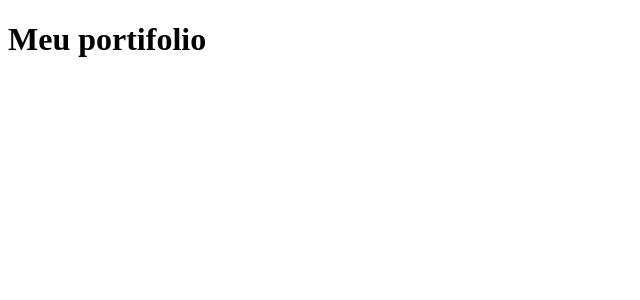
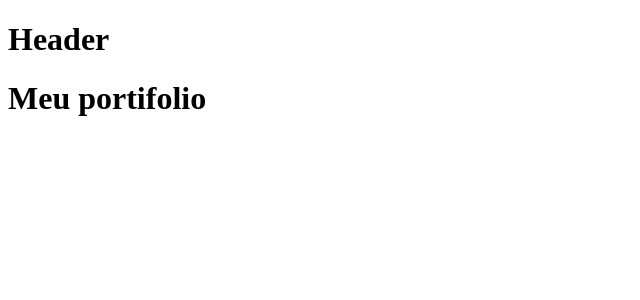
Before and after one commit to arctavares/MyPortfolio, a React (Create React App) app: page /#/ in a window 1280 px wide. Shown: the top 300 px of the page, without its empty margins (0-640 px from the left). Built offline with nearby package versions, Linux system fonts and the light colour scheme.

Commit message:
feat: create header component

```diff
--- /dev/null
+++ b/src/components/Header.jsx
@@ -0,0 +1,7 @@
+import React from 'react';
+
+export default function Header () {
+    return (
+        <h1>Header</h1>
+    )
+}
--- a/src/pages/Home.jsx
+++ b/src/pages/Home.jsx
@@ -1,8 +1,10 @@
 import React from 'react';
+import Header from '../components/Header';
 
 function Home() {
   return (
-    <div>
+    <div className="homeContainer">
+        <Header />
         <h1>Meu portifolio</h1>
     </div>
   );
```
